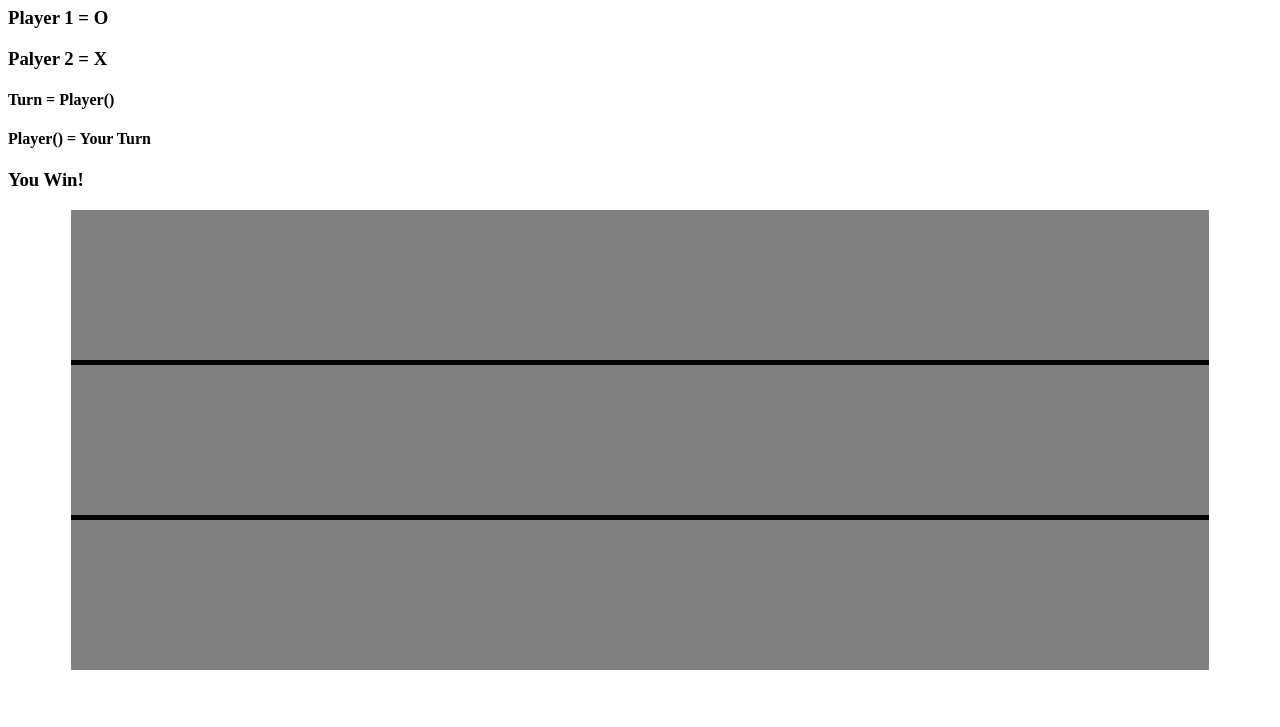
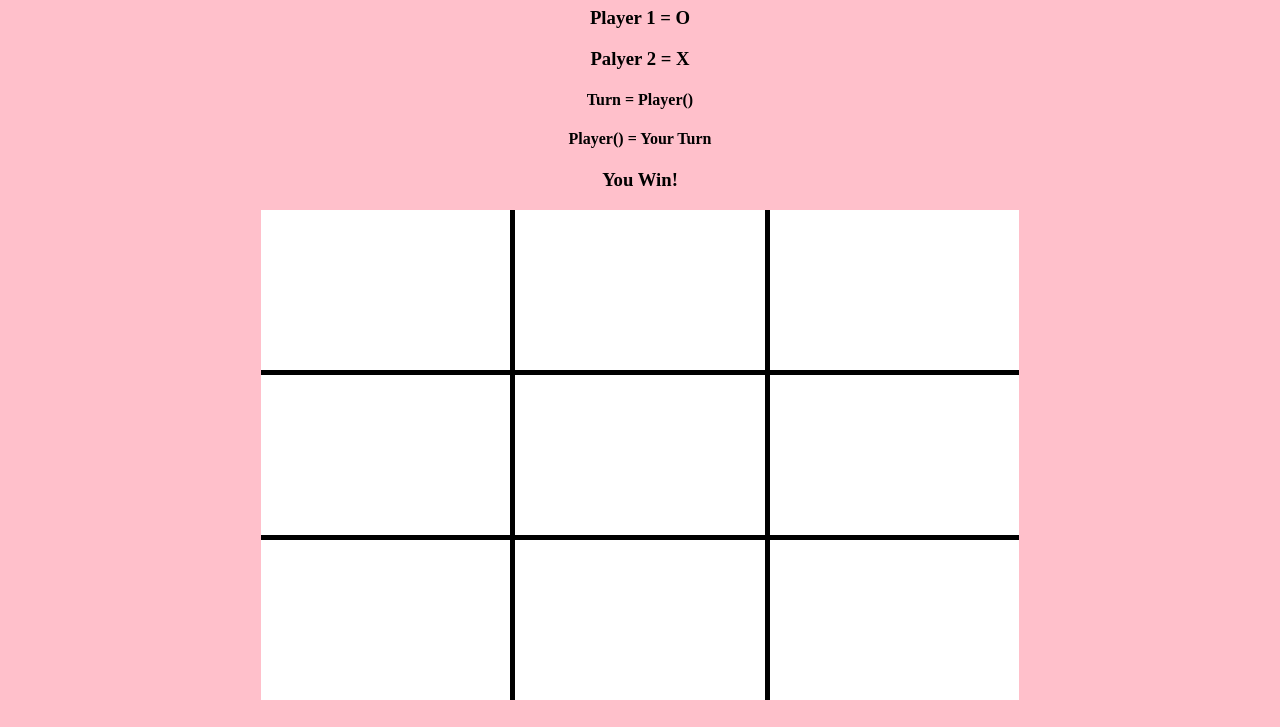
Before and after one commit to branyflores/TIC-TAC-TOE-Project, a plain HTML site: page index.html in a window 1280 px wide. Shown: the part 73-800 px from the top of the page. Drawn offline with Linux system fonts and the light colour scheme.

Commit message:
some improv.

```diff
--- a/index.html
+++ b/index.html
@@ -1,10 +1,13 @@
 <!DOCTYPE html>
 <html>
     <head>
+        <meta charset="utf-8">
+        <meta http-equiv="X-UA-Compatible" content="IE=edge">
         <meta name="viewport" content="width-device-width, initial-scale=1">
     <head>
         <title>Tic Tacx Toe</title>
         <link rel ="stylesheet" type="text/css" media="screen" href="style.css">
+
         <body>
             <header>
                 <h1>My Tic Tac Toe</h1>
@@ -16,24 +19,26 @@
                 </header>
                 <div class ="board">
                     <div class="row row-1">
-                        <div class="box-1"></div>
-                        <div class="box-1"></div>
-                        <div class="box-1"></div>
+                        <div class="box col-1" id="1"></div>
+                        <div class="box col-2" id="2"></div>
+                        <div class="box col-3" id="3"></div>
                     </div>
                     <div class="row row-2">
-                        <div class="box-2"></div>
-                        <div class="box-2"></div>
-                        <div class="box-2"></div>
+                        <div class="box col-1" id="1"></div>
+                        <div class="box col-2" id="2"></div>
+                        <div class="box col-3" id="3"></div>
                     </div>
                     <div class="row row-3">
-                        <div class="box-3"></div>
-                        <div class="box-3"></div>
-                        <div class="box-3"></div>
+                        <div class="box col-1" id="1"></div>
+                        <div class="box col-2" id="2"></div>
+                        <div class="box col-3" id="3"></div>
                     </div>
                 </div>
 
 
+
         </body>
-
-    </head>
+        <script src="js/jquery.js"></script>
+        <script src="tictacpro.js"></script>
+        </head>
 </html>
--- a/style.css
+++ b/style.css
@@ -1,9 +1,29 @@
+
+
+
+
+h1{
+    text-align: center;
+}
+
+h3{
+    text-align: center;
+}
+
+h4{ text-align: center;}
+
+
+body{
+    background-color: pink;
+}
+
 .row{
-    background-color: gray;
-    width: 90%;
-    height: 150px;
+    background-color: white;
+    width: 60%;
+    height: 160px;
+    padding: auto;
     margin: auto;
-    position: relative;
+   display: flex;
 
 }
 
@@ -14,3 +34,16 @@
 .row-2{
     border-bottom: 5px black solid;
 }
+
+.col-1{
+    border-right: 5px black solid ;
+}
+.col-2{
+    border-right:5px black solid;
+
+}
+.box{
+    width: 33.333%;
+    text-align: center;
+    font-size: 500%;
+}
--- a/tictacpro.js
+++ b/tictacpro.js
@@ -0,0 +1,21 @@
+
+
+// const playerOne;
+// const playerTwo;
+// const turns;
+// const playResult;
+// //callWiner
+
+$(".box").click(function(){
+    $(this).text("X")
+})
+
+// $(".box").click(function(){
+//     $(this).text("O")
+// })
+
+
+
+//Render a game board in the browser - DONE WITH CSS
+
+//Switch turns between X and O (MAKING CLICK FUNCTIONS FIRST)
```
Also changed, not shown: img/28341951.jpg (added), js/jquery.js, 1 other file.
